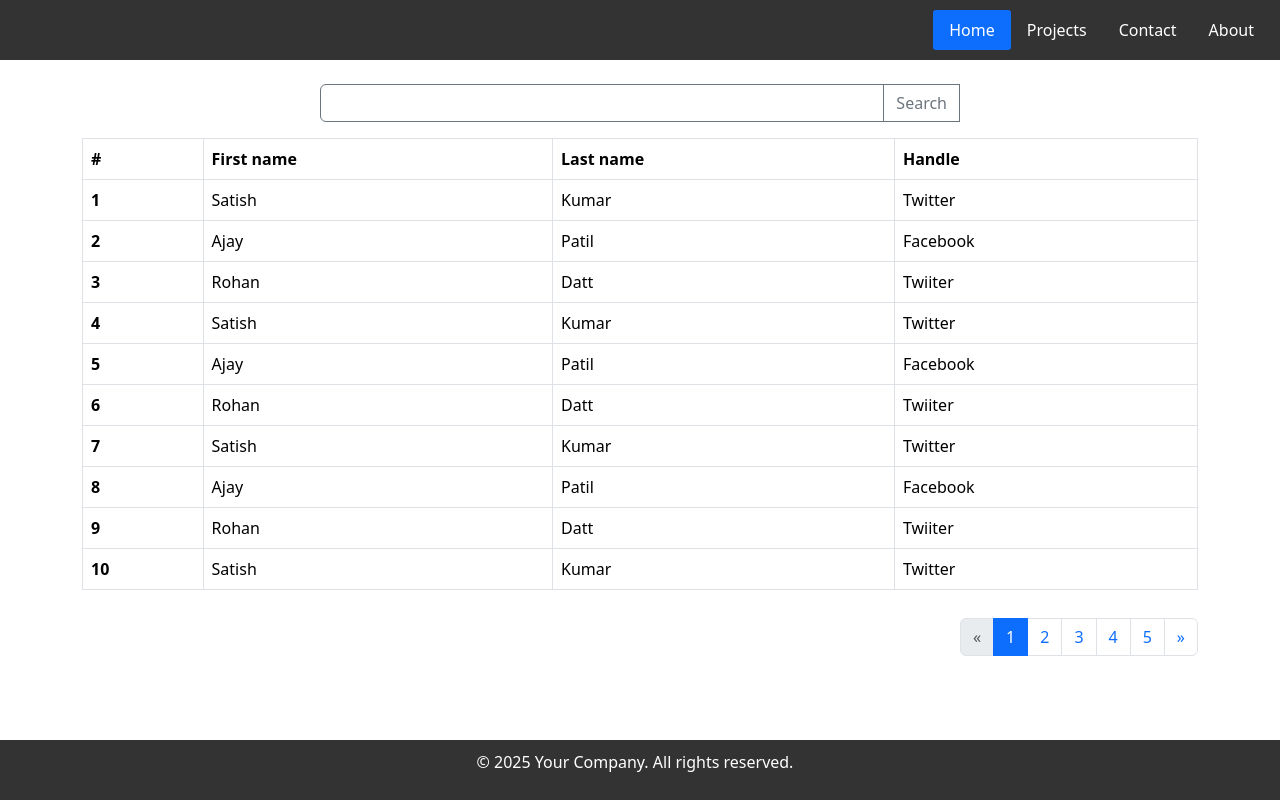
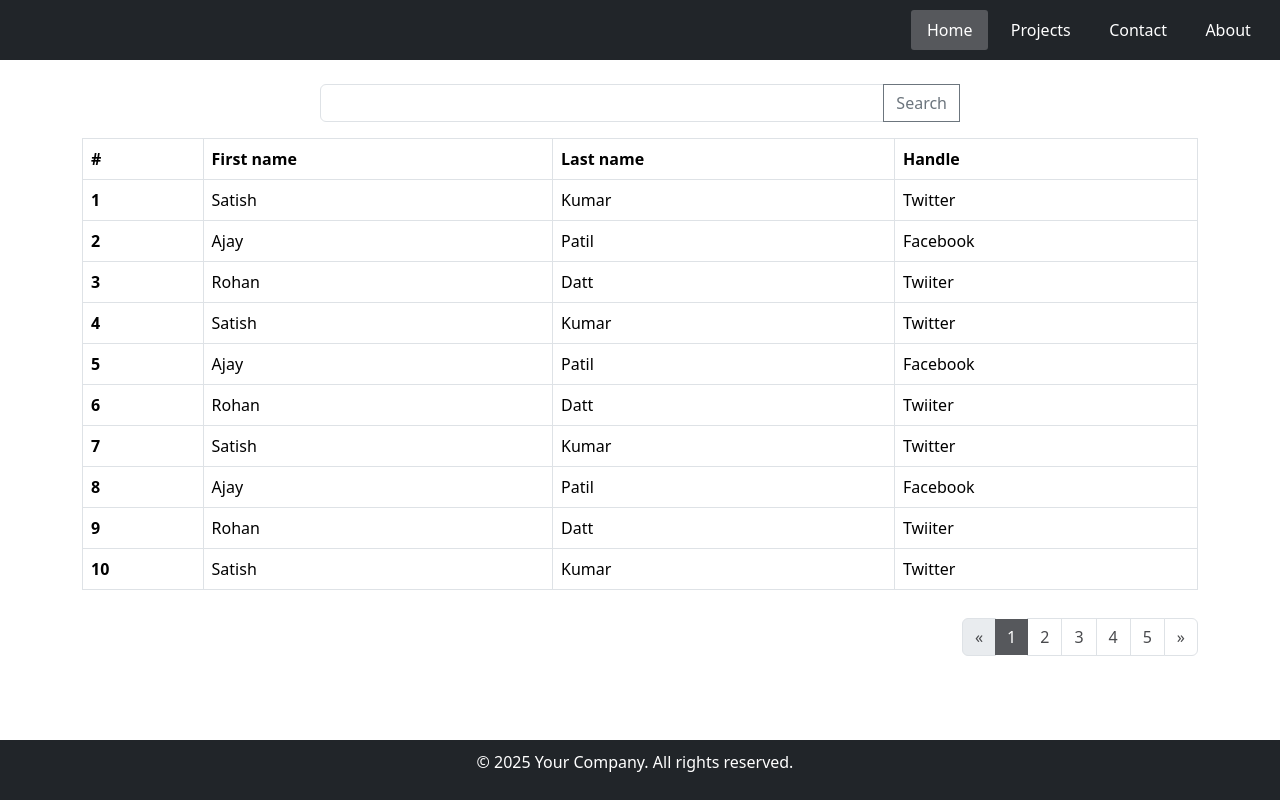
Before and after one commit to vinaythakoor004/angularApp, an Angular app: page /home in a window 1280 px wide. Built offline with nearby package versions, Linux system fonts and the light colour scheme.

Commit message:
Update css

```diff
--- a/src/app/app.component.css
+++ b/src/app/app.component.css
@@ -1,9 +1,23 @@
 .activeClass {
-    background: #0d6efd;
+    background: #56585c;
     border-radius: 3px;
     color: white;
+    margin: 0px 0.2rem;
 }
+
 .activeClass:hover {
-    background: #0b5ed7;
+    background: #56585c;
     color: white;
+    margin: 0px 0.2rem;
 }
+
+.navbarClass a {
+    margin: 0px 0.2rem;
+    border-radius: 3px;
+}
+
+.navbarClass a:hover {
+    background: #56585c;
+    color: white;
+    margin: 0px 0.2rem;
+}
--- a/src/app/app.component.html
+++ b/src/app/app.component.html
@@ -1,4 +1,4 @@
-<nav #navbar class="nav navbarClass">
+<nav #navbar class="nav navbarClass bg-dark">
     <a #home class="nav-link" aria-current="page" routerLink="/home" [routerLinkActive]="['activeClass']" (click)="navigatePage($event, home)">Home</a>
     <a #projects class="nav-link" routerLink="/projects" [routerLinkActive]="['activeClass']" (click)="navigatePage($event, projects)">Projects</a>
     <a #contact class="nav-link" routerLink="/contact" [routerLinkActive]="['activeClass']" (click)="navigatePage($event, contact)">Contact</a>
@@ -6,7 +6,7 @@
 </nav>
 <router-outlet />
 
-<nav #navbar class="nav navbarClass fixed-bottom">
+<nav #navbar class="nav navbarClass bg-dark fixed-bottom">
     <div class="container text-center">
         <p>&copy; 2025 Your Company. All rights reserved.</p>
     </div>
--- a/src/app/contact/contact.component.css
+++ b/src/app/contact/contact.component.css
@@ -16,3 +16,21 @@
     color: red;
     font-size: 0.8rem;
 }
+
+.contactForm input {
+    outline: none;
+    box-shadow: none;
+}
+
+.contactForm input[type=text]:focus {
+    border: 1px solid gray;
+}
+
+.contactForm textarea {
+    outline: none;
+    box-shadow: none;
+}
+
+.contactForm textarea[type=text]:focus {
+    border: 1px solid gray;
+}
--- a/src/app/contact/contact.component.html
+++ b/src/app/contact/contact.component.html
@@ -6,24 +6,24 @@
     </p>
     <hr class="mt-5">
 
-    <form class="mt-5" [formGroup]="contactForm" (ngSubmit)="onSubmit()">
+    <form class="mt-5 contactForm" [formGroup]="contactForm" (ngSubmit)="onSubmit()">
         <div class="mb-3">
             <label for="exampleInputLastname" class="form-label">First name  (required)</label>
-            <input type="text" class="form-control" id="exampleInputLastname" formControlName="firstName">
+            <input type="text" class="form-control" autocomplete="off" id="exampleInputLastname" formControlName="firstName">
             <div *ngIf="contactForm.get('firstName')?.invalid && contactForm.get('firstName')?.touched" class="form-text errorMsg">
                 First Name is required.
             </div>
         </div>
         <div class="mb-3">
             <label for="exampleInputFirstname" class="form-label">Last name  (required)</label>
-            <input type="text" class="form-control" id="exampleInputFirstname" formControlName="lastName">
+            <input type="text" class="form-control" autocomplete="off" id="exampleInputFirstname" formControlName="lastName">
             <div *ngIf="contactForm.get('firstName')?.invalid && contactForm.get('lastName')?.touched" class="form-text errorMsg">
                 Last Name is required.
             </div>
         </div>
         <div class="mb-3">
             <label for="exampleInputEmail1" class="form-label">Email address (required)</label>
-            <input type="email" class="form-control" id="exampleInputEmail1" formControlName="email"
+            <input type="email" class="form-control" autocomplete="off" id="exampleInputEmail1" formControlName="email"
                 aria-describedby="emailHelp">
             <div id="emailHelp" class="form-text">We'll never share your email with anyone else.</div>
             <div *ngIf="contactForm.get('firstName')?.invalid && contactForm.get('email')?.touched" class="form-text errorMsg">
@@ -32,12 +32,12 @@
         </div>
         <div class="mb-3">
             <label for="exampleInputSubject" class="form-label">Subject</label>
-            <input type="text" class="form-control" id="exampleInputSubject" formControlName="subject">
+            <input type="text" class="form-control" autocomplete="off" id="exampleInputSubject" formControlName="subject">
         </div>
         <div class="mb-3">
             <label for="exampleInputMessage" class="form-label">Your message</label>
-            <textarea type="text" class="form-control message" id="exampleInputMessage" formControlName="message"></textarea>
+            <textarea type="text" class="form-control message" autocomplete="off" id="exampleInputMessage" formControlName="message"></textarea>
         </div>
-        <button type="submit" class="btn btn-primary">Submit</button>
+        <button type="submit" class="btn btn-secondary">Submit</button>
     </form>
 </div>
--- a/src/app/home/home.component.css
+++ b/src/app/home/home.component.css
@@ -10,5 +10,20 @@
 
 .paginationClass li a {
     outline: none;
-    box-shadow: none
+    box-shadow: none;
+    color: #494a4d;
 }
+
+.paginationClass .active {
+    outline: none;
+    box-shadow: none;
+    color: white !important;
+    background: #56585c !important;
+    border: #56585c;
+    margin-top: 1px;
+}
+
+.paginationClass li a:hover {
+    background: #56585c;
+    color: white;
+}
--- a/src/app/search/search.component.css
+++ b/src/app/search/search.component.css
@@ -7,3 +7,7 @@
     outline: none;
     box-shadow: none
 }
+
+.searchBox input[type=text]:focus {
+    border: 1px solid gray;
+}
--- a/src/app/search/search.component.html
+++ b/src/app/search/search.component.html
@@ -1,5 +1,5 @@
 <div class="input-group mb-3 searchBox">
-    <input type="text" class="form-control border border-secondary" id="searchBox" autocomplete="off" (input)="onInput($event)" aria-label="Username" aria-describedby="basic-addon1">
+    <input type="text" class="form-control" id="searchBox" autocomplete="off" (input)="onInput($event)" aria-label="Username" aria-describedby="basic-addon1">
     <div class="input-group-append">
       <button class="btn btn-outline-secondary rounded-0" id="searchBtn" type="button" (click)="searchClicked($event)">Search</button>
     </div>
```
